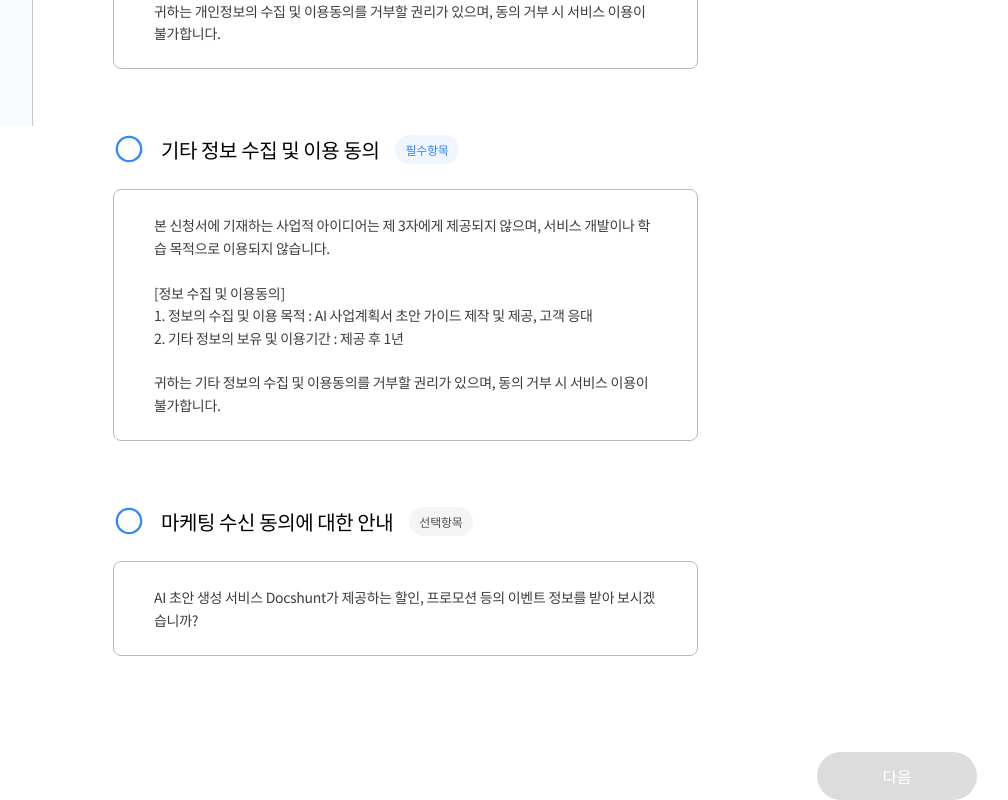
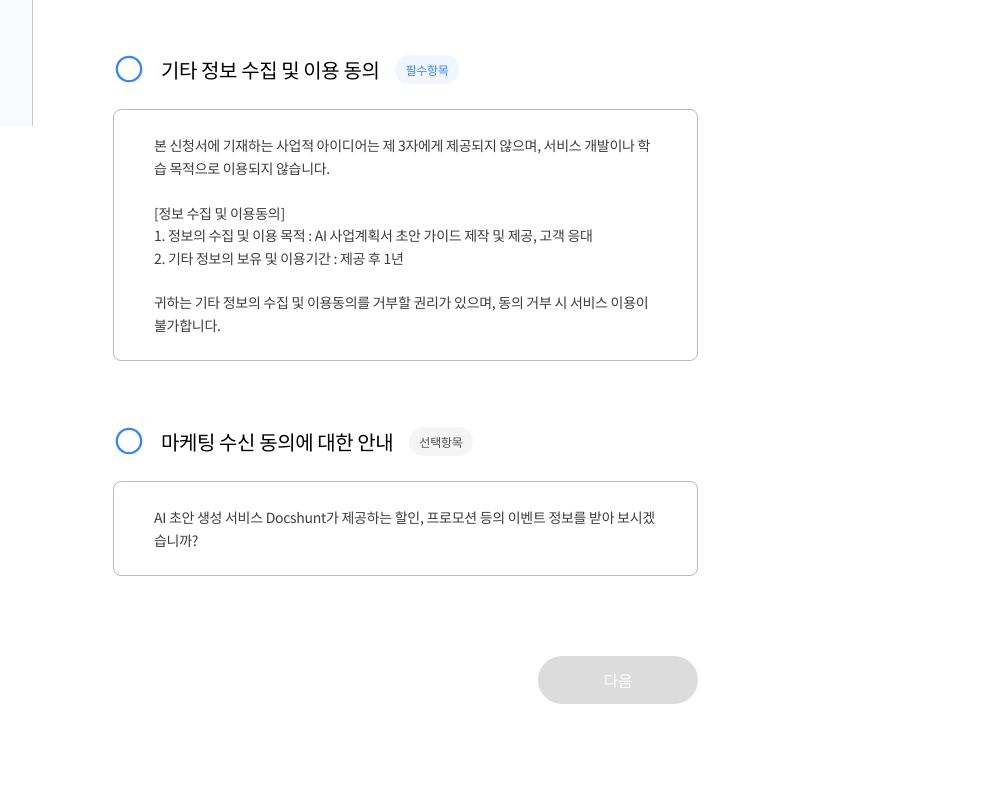
Before and after one commit to naya-h2/Bridge, a React (Create React App) app: page /business in a window 1280 px wide. Shown: the part 674-1474 px from the top of the page, without its empty margins (263-1271 px from the left). Built offline with nearby package versions, Linux system fonts and the light colour scheme.

Commit message:
💄 design: business-step2 UI 완료

```diff
--- a/package.json
+++ b/package.json
@@ -17,6 +17,7 @@
     "react-dom": "^18.2.0",
     "react-ga": "^3.3.1",
     "react-helmet-async": "^2.0.4",
+    "react-hook-form": "^7.51.4",
     "react-router-dom": "^6.22.3",
     "react-scripts": "5.0.1",
     "styled-components": "^6.1.8",
--- a/src/components/business/Agreement.jsx
+++ b/src/components/business/Agreement.jsx
@@ -3,6 +3,7 @@ import notCheckIcon from '../../assets/icon/check-circle.svg';
 import checkIcon from '../../assets/icon/check-active.svg';
 import { useEffect, useState } from 'react';
 import CheckBox from './CheckBox';
+import { funnelNextBtn } from '../../styles/button';
 
 function Agreement({ handleNextStep }) {
   const [isAllCheck, setIsAllCheck] = useState(false);
@@ -42,7 +43,7 @@ function Agreement({ handleNextStep }) {
   }, [isCheck]);
 
   return (
-    <div>
+    <Container>
       <TitleWrapper>
         약관동의
         <AgreeBtn onClick={() => handleCheckClick('all')}>
@@ -86,14 +87,20 @@ function Agreement({ handleNextStep }) {
       >
         AI 초안 생성 서비스 Docshunt가 제공하는 할인, 프로모션 등의 이벤트 정보를 받아 보시겠습니까?
       </CheckBox>
-      <NextButton onClick={handleNextStep} $disabled={!(isCheck.etc && isCheck.personal)} disabled={!(isCheck.etc && isCheck.personal)}>
-        다음
-      </NextButton>
-    </div>
+      <ButtonWrapper>
+        <NextButton onClick={handleNextStep} $disabled={!(isCheck.etc && isCheck.personal)} disabled={!(isCheck.etc && isCheck.personal)}>
+          다음
+        </NextButton>
+      </ButtonWrapper>
+    </Container>
   );
 }
 
 export default Agreement;
+
+const Container = styled.div`
+  position: relative;
+`;
 
 const TitleWrapper = styled.div`
   padding-bottom: 40px;
@@ -120,30 +127,13 @@ const AgreeBtn = styled.button`
   letter-spacing: -0.36px;
 `;
 
-const disabledBtn = css`
-  background: #dcdcdc;
-  cursor: not-allowed;
+const NextButton = styled.button`
+  ${funnelNextBtn};
 `;
 
-const NextButton = styled.button`
-  width: 160px;
-  height: 48px;
+const ButtonWrapper = styled.div`
+  display: flex;
+  justify-content: flex-end;
 
-  border-radius: 40px;
-  background: #3686ff;
-
-  color: white;
-  font-size: 16px;
-  font-weight: 500;
-  letter-spacing: -0.32px;
-
-  display: flex;
-  align-items: center;
-  justify-content: center;
-
-  position: absolute;
-  bottom: -120px;
-  right: 0;
-
-  ${({ $disabled }) => ($disabled ? disabledBtn : null)};
+  margin-top: 80px;
 `;
--- /dev/null
+++ b/src/components/business/InputBox.jsx
@@ -0,0 +1,96 @@
+import styled from 'styled-components';
+import OptionalChip from '../commons/OptionalChip';
+import noCheckIcon from '../../assets/icon/check-circle-grey.svg';
+import checkIcon from '../../assets/icon/check-active.svg';
+import { useFormContext } from 'react-hook-form';
+
+const POST_STEP = [
+  { name: 'one', title: '01. 아이템 한 줄 소개', isRequired: true, placeholder: '예시) 차량 공유 서비스 플랫폼 Uber', length: -1 },
+  {
+    name: 'two',
+    title: '02. 아이템 설명',
+    isRequired: true,
+    placeholder:
+      '기능 등 아이템에 대한 간단한 설명을 적어주세요.\n(200~600자 작성을 권하나, 더 많거나 적게 쓰셔도 괜찮습니다.)\n\n예시: 차량 호출 및 공유 서비스 플랫폼 <Uber>는 손을 흔들어 택시를 잡던 전통적인 방식에서 벗어난, 앱으로 호출하는 택시 서비스임. 우리 서비스를 통해 승객은 어디서든 편리하게 택시를 찾을 수 있으며, 특히 일부 지역에서 택시를 찾기 어려운 경우에도 신속하게 이동 수단을 확보할 수 있음. 또한 운전자들이 택시 면허가 없어도 자신의 차량을 통해 직접 택시 서비스를 할 수 있음.',
+    length: 140,
+  },
+];
+
+function InputBox({ stepNum, height }) {
+  const { register, watch } = useFormContext();
+  const s = watch();
+
+  console.log(s);
+
+  return (
+    <Container>
+      <TitleWrapper>
+        {POST_STEP[stepNum].title}
+        <OptionalChip isRequired={POST_STEP[stepNum].isRequired} />
+      </TitleWrapper>
+      <Input $height={height} placeholder={POST_STEP[stepNum].placeholder} {...register(POST_STEP[stepNum].name)} />
+      {POST_STEP[stepNum].length !== -1 && (
+        <LengthWrapper>
+          <CheckIcon src={noCheckIcon} />
+          {`${POST_STEP[stepNum].length}자`}
+        </LengthWrapper>
+      )}
+    </Container>
+  );
+}
+
+export default InputBox;
+
+const Container = styled.div`
+  margin-top: 60px;
+
+  font-size: 20px;
+  font-weight: 500;
+  letter-spacing: -0.4px;
+
+  display: flex;
+  flex-direction: column;
+  gap: 32px;
+`;
+
+const TitleWrapper = styled.div`
+  display: flex;
+  gap: 16px;
+`;
+
+const Input = styled.textarea`
+  width: 100%;
+  height: ${({ $height }) => `${$height}px`};
+  padding: 24px 40px;
+
+  font-size: 16px;
+  font-weight: 400;
+  line-height: 160%; /* 25.6px */
+  letter-spacing: -0.32px;
+
+  border-radius: 8px;
+  border: 1px solid #b8b9ba;
+
+  resize: vertical;
+
+  &::placeholder {
+    color: #9d9a9a;
+  }
+`;
+
+const CheckIcon = styled.img`
+  width: 24px;
+  height: 24px;
+`;
+
+const LengthWrapper = styled.div`
+  display: flex;
+  justify-content: flex-end;
+  align-items: center;
+  gap: 16px;
+
+  color: #9d9a9a;
+  font-size: 16px;
+  font-weight: 400;
+  letter-spacing: -0.32px;
+`;
--- /dev/null
+++ b/src/components/business/RequiredPost.jsx
@@ -0,0 +1,45 @@
+import React from 'react';
+import styled from 'styled-components';
+import InputBox from './InputBox';
+
+function RequiredPost() {
+  return (
+    <div>
+      <HeadContainer>
+        PART1
+        <Description>
+          <Bold>1번과 2번은 필수 작성 항목입니다.</Bold> 본 항목까지 작성하시고, 이후 아이템 항목들을 작성하지 않으셔도 사업계획서 초안을 받아보실 수
+          있습니다.
+        </Description>
+      </HeadContainer>
+      <InputBox stepNum={0} height={76} />
+      <InputBox stepNum={1} height={238} />
+    </div>
+  );
+}
+
+export default RequiredPost;
+
+const HeadContainer = styled.div`
+  padding-bottom: 60px;
+
+  font-size: 20px;
+  font-weight: 700;
+  letter-spacing: -0.4px;
+
+  border-bottom: 1px solid #9d9a9a;
+`;
+
+const Description = styled.p`
+  margin-top: 16px;
+
+  color: #1a1a1a;
+  font-size: 16px;
+  font-weight: 400;
+  line-height: 160%;
+  letter-spacing: -0.32px;
+`;
+
+const Bold = styled.span`
+  font-weight: 500;
+`;
--- a/src/pages/business/Layout.jsx
+++ b/src/pages/business/Layout.jsx
@@ -4,10 +4,13 @@ import StepBar from '../../components/business/StepBar';
 import { useFunnel } from '../../hooks/useFunnel';
 import Agreement from '../../components/business/Agreement';
 import TitleLayout from '../../components/business/TitleLayout';
+import RequiredPost from '../../components/business/RequiredPost';
+import { FormProvider, useForm } from 'react-hook-form';
 
 const STEP_NAME = ['약관동의', '필수항목 작성', '선택항목 작성', '기본정보 입력', '결제'];
 
 function Layout() {
+  const methods = useForm();
   const { Funnel, Step, currentStep, setStep } = useFunnel(STEP_NAME);
 
   const handleNextClick = () => {
@@ -15,20 +18,17 @@ function Layout() {
   };
 
   return (
-    <>
+    <FormProvider {...methods}>
       <Sidebar index={1} />
       <Container>
+        <TitleLayout>
+          <StepWrapper>
             <Funnel>
               <Step name={STEP_NAME[0]}>
-            <TitleLayout>
-              <StepWrapper>
                 <Agreement handleNextStep={handleNextClick} />
-                <StepBar curStep={0} />
-              </StepWrapper>
-            </TitleLayout>
               </Step>
               <Step name={STEP_NAME[1]}>
-            <StepBar curStep={1} />
+                <RequiredPost />
               </Step>
               <Step name={STEP_NAME[2]}>
                 <StepBar curStep={2} />
@@ -40,8 +40,11 @@ function Layout() {
                 <StepBar curStep={4} />
               </Step>
             </Funnel>
+            <StepBar curStep={STEP_NAME.indexOf(currentStep)} />
+          </StepWrapper>
+        </TitleLayout>
       </Container>
-    </>
+    </FormProvider>
   );
 }
 
@@ -56,7 +59,7 @@ const Container = styled.div`
 `;
 
 const StepWrapper = styled.div`
-  margin-top: 120px;
+  margin-top: 40px;
 
   display: flex;
   gap: 120px;
--- /dev/null
+++ b/src/styles/button.js
@@ -0,0 +1,25 @@
+import { css } from 'styled-components';
+
+const disabledBtn = css`
+  background: #dcdcdc;
+  cursor: not-allowed;
+`;
+
+export const funnelNextBtn = css`
+  width: 160px;
+  height: 48px;
+
+  border-radius: 40px;
+  background: #3686ff;
+
+  color: white;
+  font-size: 16px;
+  font-weight: 500;
+  letter-spacing: -0.32px;
+
+  display: flex;
+  align-items: center;
+  justify-content: center;
+
+  ${({ $disabled }) => ($disabled ? disabledBtn : null)};
+`;
```
Also changed, not shown: src/assets/icon/check-circle-grey.svg (added), 1 other file (tests, documents, lock files or other folders). Lines whose indentation alone changed are shown as unchanged.
